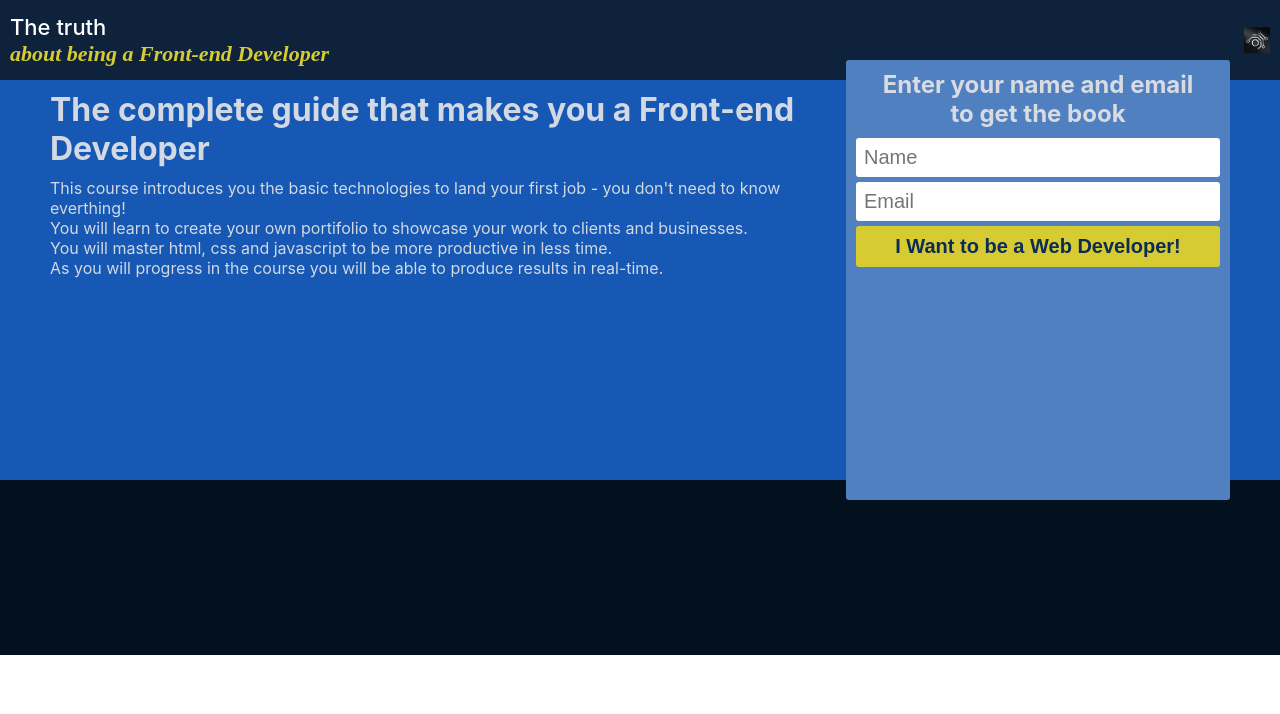
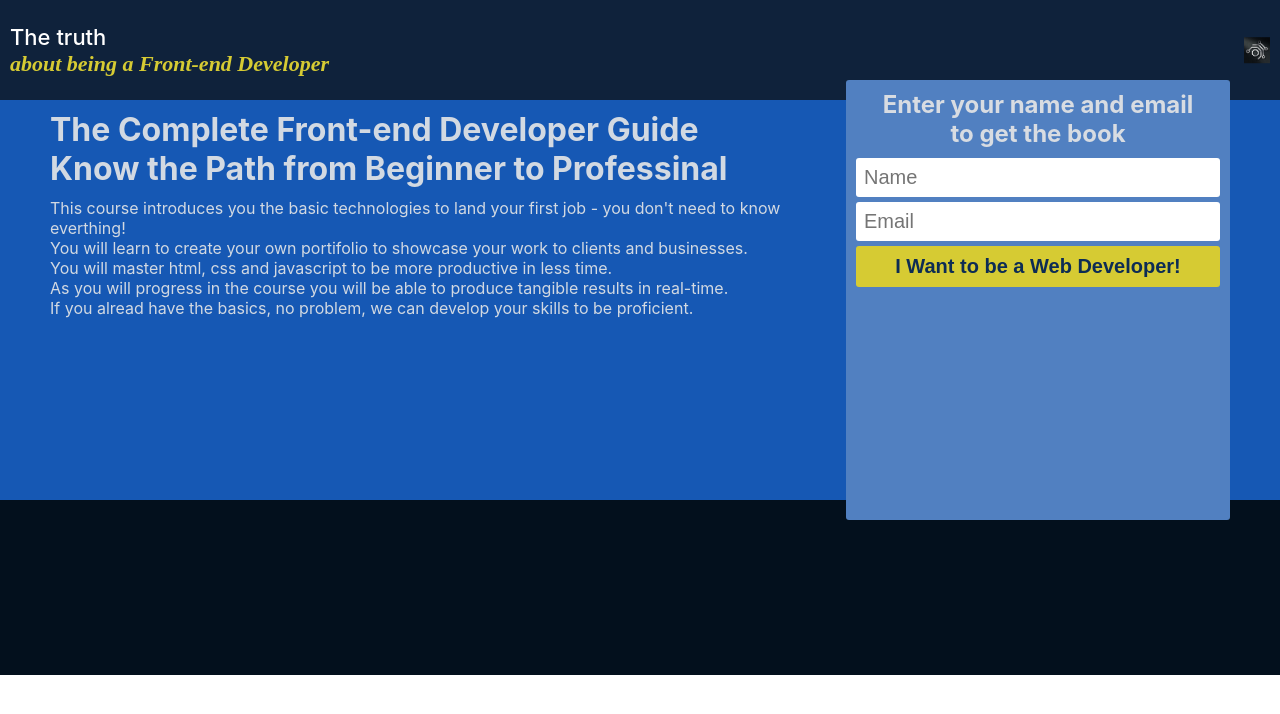
Before and after one commit to derkmal/1landingfrontend, a React (Create React App) app: page / in a window 1280 px wide. Shown: the top 714 px of the page. Built offline with nearby package versions, Linux system fonts and the light colour scheme.

Commit message:
12-11 16:56hs

```diff
--- a/src/components/Center.js
+++ b/src/components/Center.js
@@ -6,11 +6,12 @@ const Center = () => {
     return (
         <div className="center">
             <div className="myText">
-                <h1>The complete guide that makes you a Front-end Developer</h1>
+                <h1>The Complete Front-end Developer Guide<br/> Know the Path from Beginner to Professinal</h1>
                 <p>This course introduces you the basic technologies to land your first job - you don't need to know everthing!</p>
                 <p>You will learn to create your own portifolio to showcase your work to clients and businesses.</p>
                 <p>You will master html, css and javascript to be more productive in less time.</p>
-                <p>As you will progress in the course you will be able to produce results in real-time. </p>
+                <p>As you will progress in the course you will be able to produce tangible results in real-time. </p>
+                <p>If you alread have the basics, no problem, we can develop your skills to be proficient.</p>
             </div>
 
             <div className="form-container">
--- a/src/components/Header.css
+++ b/src/components/Header.css
@@ -12,7 +12,7 @@
 
 header {
     position: relative;
-    height: 80px;
+    height: 100px;
     background-color: rgb(15, 34, 59);
     padding: 10px;
     z-index: -5;
```
